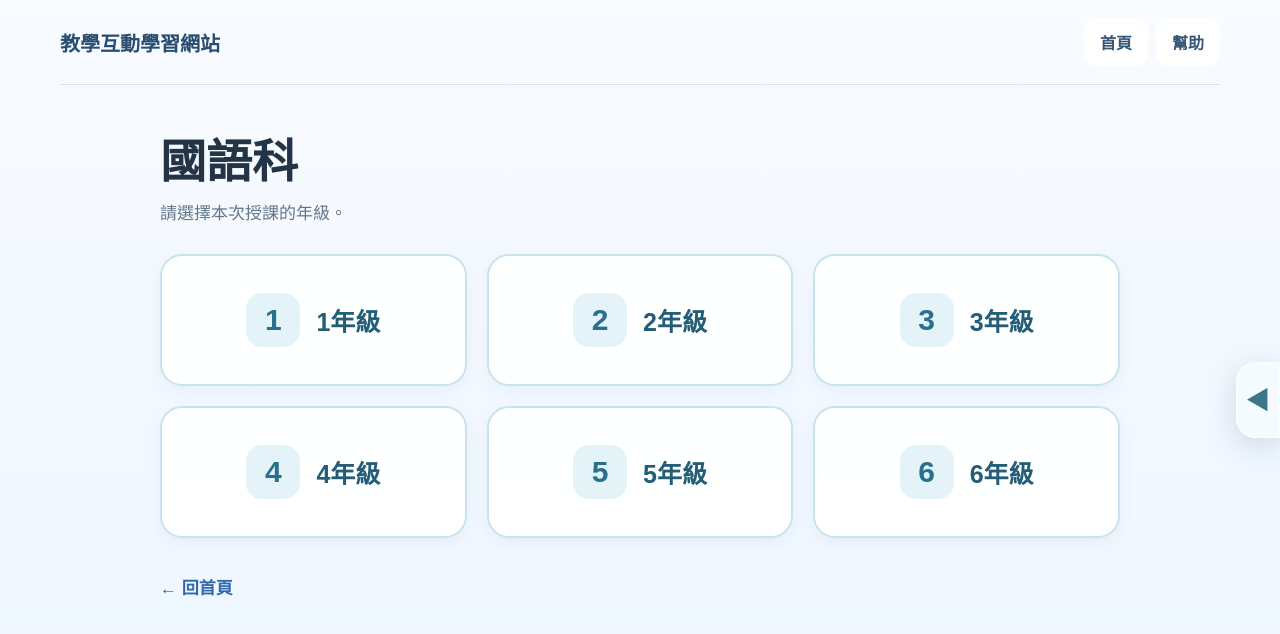
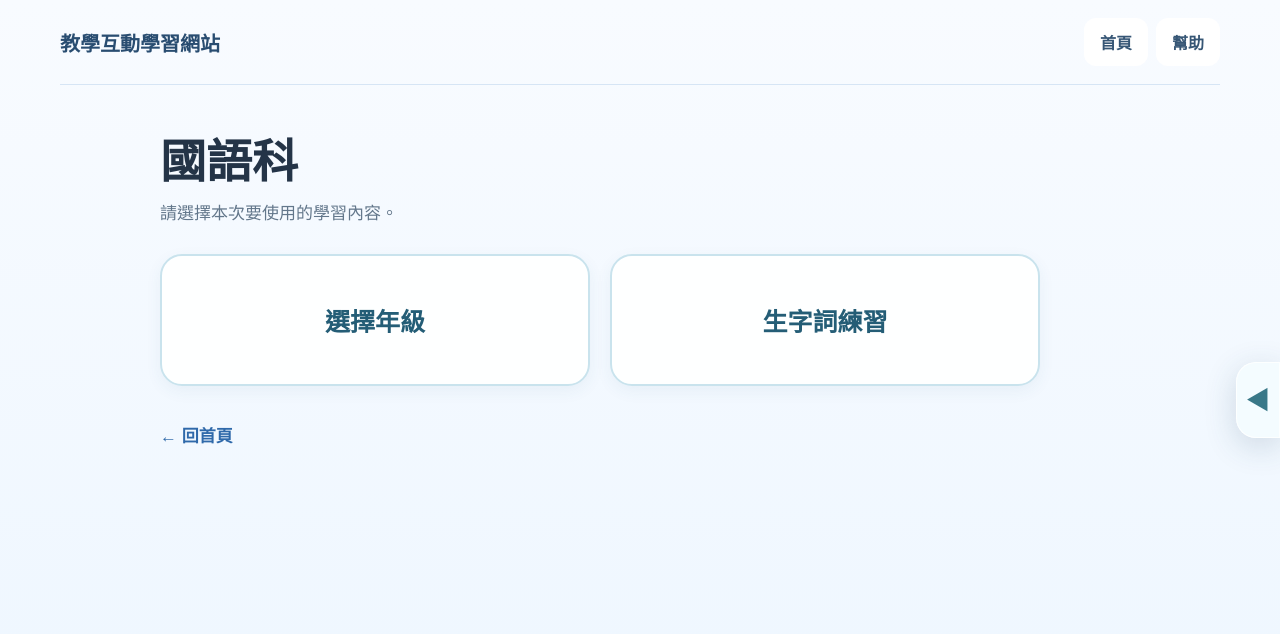
Before and after one commit to a0963581631-max/zhuyin-practice, a plain HTML site: page index.html in a window 1280 px wide. Both pictures are taken after a click on the link "國語". Drawn offline with Linux system fonts and the light colour scheme.

Commit message:
Add Chinese learning-mode selection before grade navigation

```diff
--- a/css/site-navigation.css
+++ b/css/site-navigation.css
@@ -21,3 +21,7 @@
 @media(max-width:700px){.grade-grid{grid-template-columns:repeat(2,minmax(0,1fr));gap:12px}.grade-choice{min-height:112px;padding:16px 10px;gap:10px;font-size:22px}.grade-number{width:42px;height:42px;font-size:26px}}
 @media(max-width:360px){.grade-choice{flex-direction:column;gap:8px}}
 .math-unit-label{color:#52697f;font-size:15px;margin:12px 0 0}
+
+/* Chinese subject entry: choose a grade or future vocabulary practice. */
+.chinese-mode-grid{grid-template-columns:repeat(2,minmax(0,1fr));max-width:880px}
+@media(max-width:540px){.chinese-mode-grid{grid-template-columns:1fr}}
--- a/index.html
+++ b/index.html
@@ -17,7 +17,7 @@ if (!location.hash || location.hash === '#home') {
 <link rel="stylesheet" href="css/bopomofo.css">
 <link rel="stylesheet" href="css/site-portal.css">
 <link rel="stylesheet" href="css/bopomofo-layout.css">
-<link rel="stylesheet" href="css/site-navigation.css">
+<link rel="stylesheet" href="css/site-navigation.css?v=chinese-menu-20261117">
 <link rel="stylesheet" href="css/math.css">
 
 <link rel="stylesheet" href="css/chinese.css">
@@ -87,7 +87,7 @@ if (!location.hash || location.hash === '#home') {
 
 <!-- subjects/bopomofo/activities.html -->
 <div data-subject-part="bopomofo-activities" hidden></div>
-<script src="js/subject-loader.js?v=subject-modules-20261109" defer></script>
+<script src="js/subject-loader.js?v=chinese-menu-20261117" defer></script>
 <script src="js/home-slideshow.js" defer></script>
 
 
--- a/js/app.js
+++ b/js/app.js
@@ -37,7 +37,7 @@ async function showPortalPage(){
   const gradeMatch=/^math-([1-6])$/.exec(hash);
   const topicMatch=/^math-1-parts-(split|join|practice)$/.exec(hash);
   const topicTitles={split:'分',join:'合',practice:'綜合練習'};
-  const route=hash==='chinese-1-first-pretty-quiz'?'chineseQuiz':isReading?'chineseReading':chineseVolumeMatch?'chineseVolume':chineseTermMatch?'chineseLessons':topicMatch?'mathPartsTopic':hash==='math-1-parts'?'mathParts':hash==='math-1-count30'?'mathCount30':gradeMatch?'mathGrade':chineseGradeMatch?'chineseGrade':hash==='learn'?'bopomofoEntry':hash==='learn-practice'?'learn':hash==='learn-challenge'?'challenge':(['home','help','math','chinese'].includes(hash)?hash:'home');
+  const route=hash==='chinese-1-first-pretty-quiz'?'chineseQuiz':isReading?'chineseReading':chineseVolumeMatch?'chineseVolume':chineseTermMatch?'chineseLessons':topicMatch?'mathPartsTopic':hash==='math-1-parts'?'mathParts':hash==='math-1-count30'?'mathCount30':gradeMatch?'mathGrade':chineseGradeMatch?'chineseGrade':hash==='chinese-grades'?'chineseGrades':hash==='chinese-vocabulary'?'chineseVocabulary':hash==='learn'?'bopomofoEntry':hash==='learn-practice'?'learn':hash==='learn-challenge'?'challenge':(['home','help','math','chinese'].includes(hash)?hash:'home');
   if(topicMatch) document.getElementById('mathPartsTopicTitle').textContent=topicTitles[topicMatch[1]];
   const isShop=hash==='math-1-parts-split';
   document.body.classList.toggle('shop-active',isShop);
@@ -84,7 +84,7 @@ async function showPortalPage(){
   document.getElementById('helpBackdrop').classList.remove('show');
   window.TeachingFeedback?.clearConfetti();
 
-  const pages={chineseQuiz:document.getElementById('chineseQuizPage'),chineseReading:document.getElementById('chineseReadingPage'),chineseLessons:document.getElementById('chineseLessonsPage'),chineseVolume:document.getElementById('chineseVolumePage'),chinese:document.getElementById('chinesePage'),chineseGrade:document.getElementById('chineseGradePage'),home:document.getElementById('homePage'),bopomofoEntry:document.getElementById('bopomofoEntryPage'),learn:document.getElementById('learningPage'),challenge:document.getElementById('challengePage'),help:document.getElementById('guidePage'),math:document.getElementById('mathPage'),mathGrade:document.getElementById('mathGradePage'),mathCount30:document.getElementById('mathCount30Page'),mathParts:document.getElementById('mathPartsPage'),mathPartsTopic:document.getElementById('mathPartsTopicPage')};
+  const pages={chineseQuiz:document.getElementById('chineseQuizPage'),chineseReading:document.getElementById('chineseReadingPage'),chineseLessons:document.getElementById('chineseLessonsPage'),chineseVolume:document.getElementById('chineseVolumePage'),chinese:document.getElementById('chinesePage'),chineseGrades:document.getElementById('chineseGradesPage'),chineseVocabulary:document.getElementById('chineseVocabularyPage'),chineseGrade:document.getElementById('chineseGradePage'),home:document.getElementById('homePage'),bopomofoEntry:document.getElementById('bopomofoEntryPage'),learn:document.getElementById('learningPage'),challenge:document.getElementById('challengePage'),help:document.getElementById('guidePage'),math:document.getElementById('mathPage'),mathGrade:document.getElementById('mathGradePage'),mathCount30:document.getElementById('mathCount30Page'),mathParts:document.getElementById('mathPartsPage'),mathPartsTopic:document.getElementById('mathPartsTopicPage')};
   for(const [name,page] of Object.entries(pages)) page.hidden=name!==route;
   document.getElementById('helpBtn').hidden=route!=='learn';
   document.body.classList.toggle('learn-active',route==='learn');
@@ -93,7 +93,7 @@ async function showPortalPage(){
     if(a.dataset.route===route) a.setAttribute('aria-current','page');
     else a.removeAttribute('aria-current');
   });
-  document.title='教學互動學習網站｜'+(hash==='chinese-1-first-pretty-quiz'?'好漂亮｜小測驗':isHandprint?'印手印｜課文理解':isTadpole?'小蝌蚪找媽媽｜課文理解':isScissors?'剪刀石頭布｜課文理解':isPretty?'好漂亮｜課文理解':chineseVolumeMatch?'一年級上學期｜'+(chineseVolumeMatch[1]==='primer'?'首冊':'第一冊'):chineseTermMatch?'一年級'+(chineseTermMatch[1]==='first'?'上學期｜冊別選擇':'下學期｜課文選擇'):topicMatch?'1年級數學・分與合・'+topicTitles[topicMatch[1]]:gradeMatch?gradeMatch[1]+'年級數學':chineseGradeMatch?chineseGradeMatch[1]+'年級國語科':{chinese:'國語科',home:'首頁',bopomofoEntry:'注音學習',learn:'注音認讀與標準筆順',challenge:'注音挑戰',help:'幫助',math:'數學',mathParts:'1年級數學・分與合',mathCount30:'1年級數學・數到30'}[route]);
+  document.title='教學互動學習網站｜'+(hash==='chinese-1-first-pretty-quiz'?'好漂亮｜小測驗':isHandprint?'印手印｜課文理解':isTadpole?'小蝌蚪找媽媽｜課文理解':isScissors?'剪刀石頭布｜課文理解':isPretty?'好漂亮｜課文理解':chineseVolumeMatch?'一年級上學期｜'+(chineseVolumeMatch[1]==='primer'?'首冊':'第一冊'):chineseTermMatch?'一年級'+(chineseTermMatch[1]==='first'?'上學期｜冊別選擇':'下學期｜課文選擇'):topicMatch?'1年級數學・分與合・'+topicTitles[topicMatch[1]]:gradeMatch?gradeMatch[1]+'年級數學':chineseGradeMatch?chineseGradeMatch[1]+'年級國語科':{chinese:'國語科',chineseGrades:'國語科｜選擇年級',chineseVocabulary:'國語科｜生字詞練習',home:'首頁',bopomofoEntry:'注音學習',learn:'注音認讀與標準筆順',challenge:'注音挑戰',help:'幫助',math:'數學',mathParts:'1年級數學・分與合',mathCount30:'1年級數學・數到30'}[route]);
   window.scrollTo(0,0);
   (pages[route].querySelector('h1') || pages[route].querySelector('a')).focus({preventScroll:true});
   const page=pages[route];
--- a/js/subject-loader.js
+++ b/js/subject-loader.js
@@ -33,7 +33,7 @@
    }
    await new Promise((resolve,reject)=>{
     const script=document.createElement('script');
-    script.src='js/app.js?v=subject-modules-20261109';
+    script.src='js/app.js?v=chinese-menu-20261117';
     script.onload=()=>document.getElementById('lessonLoadStatus')?resolve():reject(Error('網站導覽初始化失敗'));
     script.onerror=()=>reject(Error('網站導覽程式載入失敗'));
     document.body.append(script);
--- a/subjects/chinese/page.html
+++ b/subjects/chinese/page.html
@@ -1,5 +1,14 @@
 <main id="chinesePage" class="portal-help" hidden>
 <h1 tabindex="-1">國語科</h1>
+<p class="lead">請選擇本次要使用的學習內容。</p>
+<nav class="grade-grid chinese-mode-grid" aria-label="國語科學習內容">
+<a class="grade-choice" href="#chinese-grades">選擇年級</a>
+<a class="grade-choice" href="#chinese-vocabulary">生字詞練習</a>
+</nav>
+<a class="math-back" href="#home">← 回首頁</a>
+</main>
+<main id="chineseGradesPage" class="portal-help" hidden>
+<h1 tabindex="-1">選擇授課年級</h1>
 <p class="lead">請選擇本次授課的年級。</p>
 <nav class="grade-grid" aria-label="國語科授課年級">
 <a class="grade-choice" href="#chinese-1"><span class="grade-number" aria-hidden="true">1</span><span>1年級</span></a>
@@ -9,7 +18,12 @@
 <a class="grade-choice" href="#chinese-5"><span class="grade-number" aria-hidden="true">5</span><span>5年級</span></a>
 <a class="grade-choice" href="#chinese-6"><span class="grade-number" aria-hidden="true">6</span><span>6年級</span></a>
 </nav>
-<a class="math-back" href="#home">← 回首頁</a>
+<a class="math-back" href="#chinese">← 返回國語選單</a>
+</main>
+<main id="chineseVocabularyPage" class="portal-help" hidden>
+<a class="math-back" href="#chinese">← 返回國語選單</a>
+<h1 tabindex="-1">生字詞練習</h1>
+<section class="guide-block"><p>生字詞練習功能尚未建置。</p></section>
 </main>
 <main id="chineseGradePage" class="portal-help" hidden>
 <a class="math-back" href="#chinese">← 返回年級選擇</a>
```
